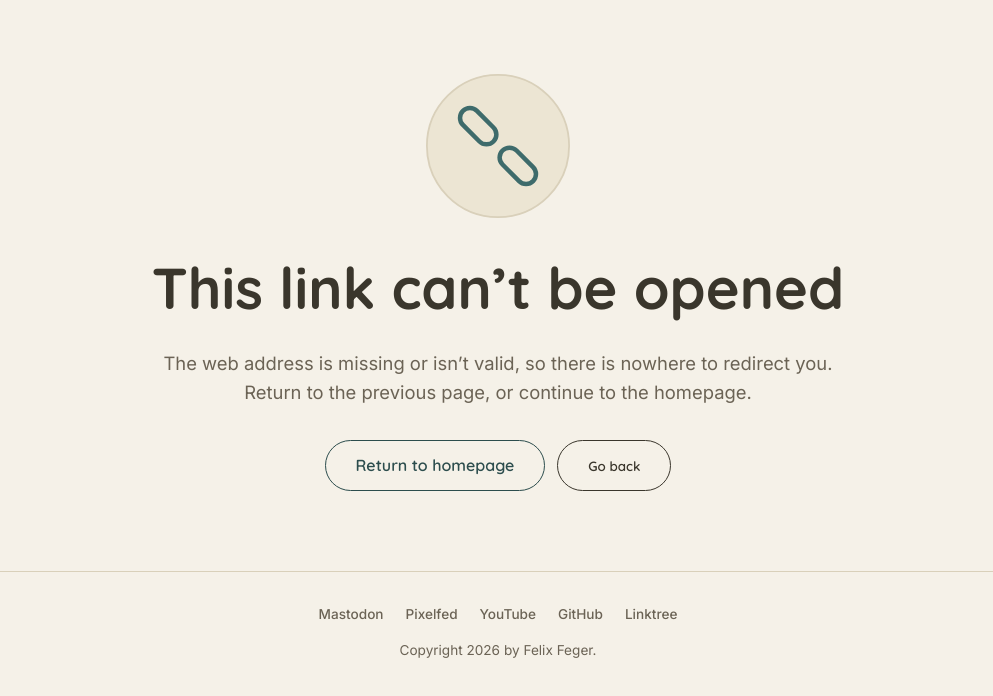
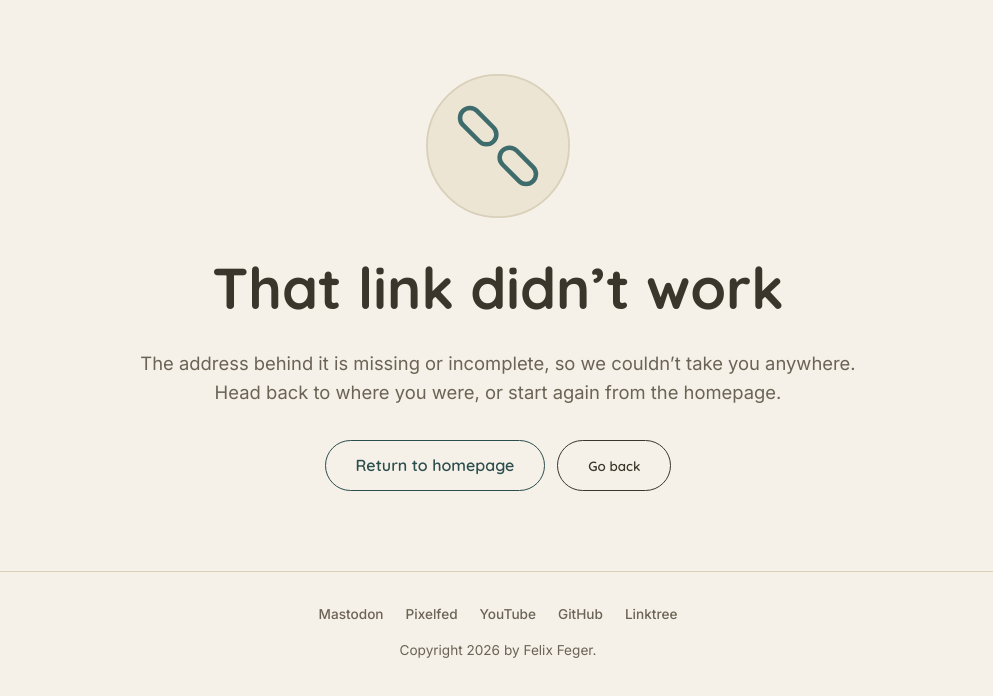
Before and after one commit to felixfeger/felixfeger.com, a plain HTML site: page redirect.html in a window 1280 px wide. Shown: the part 72-768 px from the top of the page, without its empty margins (142-1135 px from the left). Drawn offline with Linux system fonts and the light colour scheme.

Commit message:
Modify redirect page error messages and animation
Updated error message text and adjusted SVG path for wave animation.

```diff
--- a/redirect.html
+++ b/redirect.html
@@ -21,6 +21,8 @@
   .rd-broken { stroke: var(--teal); }
   .rd-wave { fill: var(--teal); }
   .rd-drift { animation: rd-drift 6s linear infinite; }
+  /* The wave is 560 wide and one cycle is 160, so after sliding 160 it still
+     covers the whole circle and the loop restarts with no visible jump. */
   @keyframes rd-drift { to { transform: translateX(-160px); } }
 
   .rd-status { margin-top: 28px; margin-bottom: 6px; color: var(--ink-soft); font-weight: 500; min-height: 1.6em; }
@@ -53,7 +55,7 @@
         <g clip-path="url(#rd-clip)">
           <g id="rd-level" transform="translate(0 170)">
             <g class="rd-drift">
-              <path class="rd-wave" d="M-160 0 Q-120 -8 -80 0 T0 0 T80 0 T160 0 T240 0 V220 H-160 Z"/>
+              <path class="rd-wave" d="M-160 0 Q-120 -8 -80 0 T0 0 T80 0 T160 0 T240 0 T320 0 T400 0 V220 H-160 Z"/>
             </g>
           </g>
         </g>
@@ -87,10 +89,10 @@
       </svg>
     </div>
 
-    <h1>This link can&rsquo;t be opened</h1>
+    <h1>That link didn&rsquo;t work</h1>
     <p class="tagline">
-      The web address is missing or isn&rsquo;t valid, so there is nowhere to
-      redirect you. Return to the previous page, or continue to the homepage.
+      The address behind it is missing or incomplete, so we couldn&rsquo;t take
+      you anywhere. Head back to where you were, or start again from the homepage.
     </p>
 
     <div class="rd-actions">
@@ -139,7 +141,7 @@
 
   if (!dest) {
     $("rd-bad").hidden = false;
-    document.title = "Link can\u2019t be opened \u2014 felixfeger.com";
+    document.title = "That link didn\u2019t work \u2014 felixfeger.com";
     $("rd-back").addEventListener("click", function () {
       if (history.length > 1) { history.back(); } else { location.href = "/index.html"; }
     });
```
